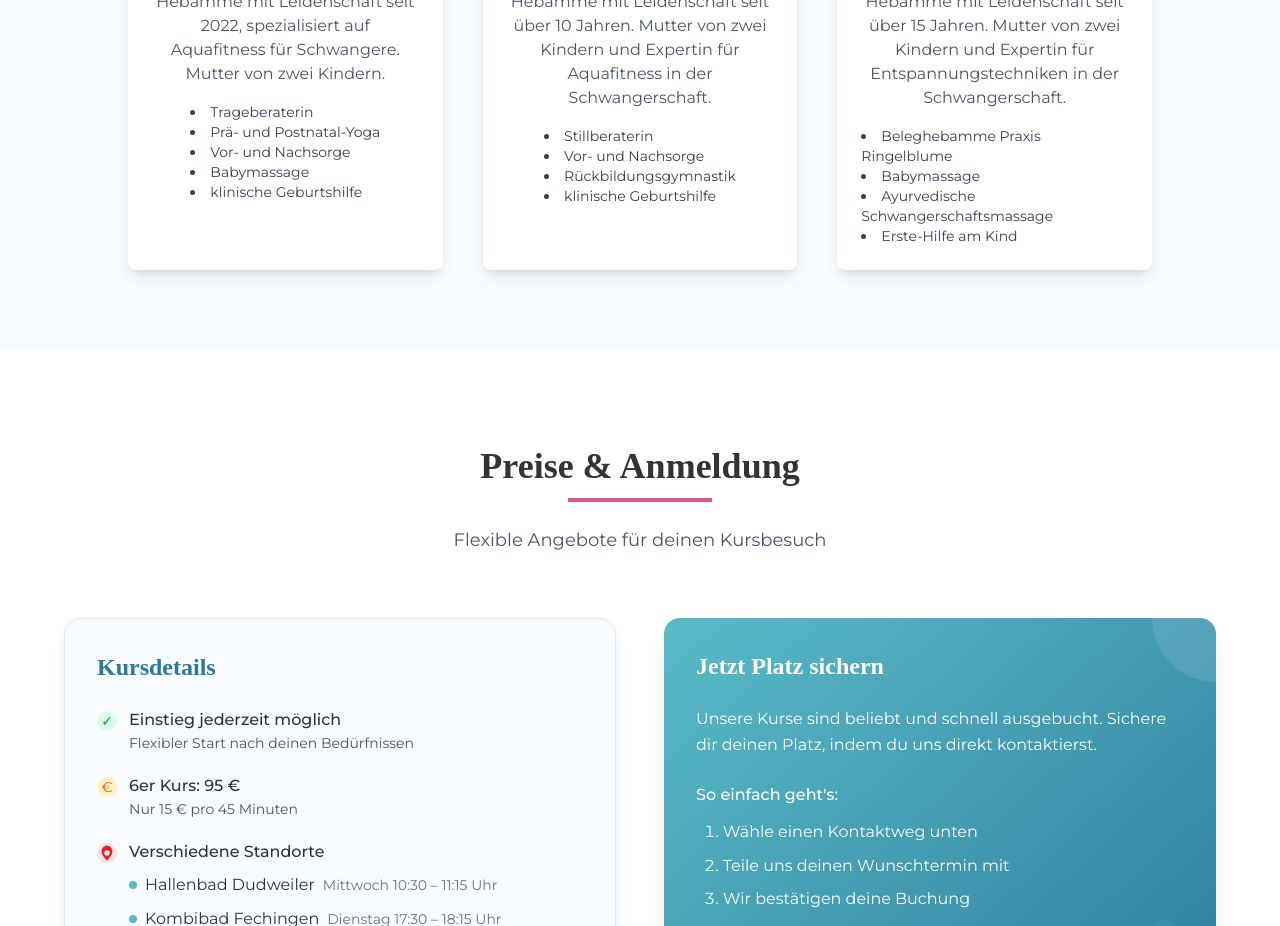
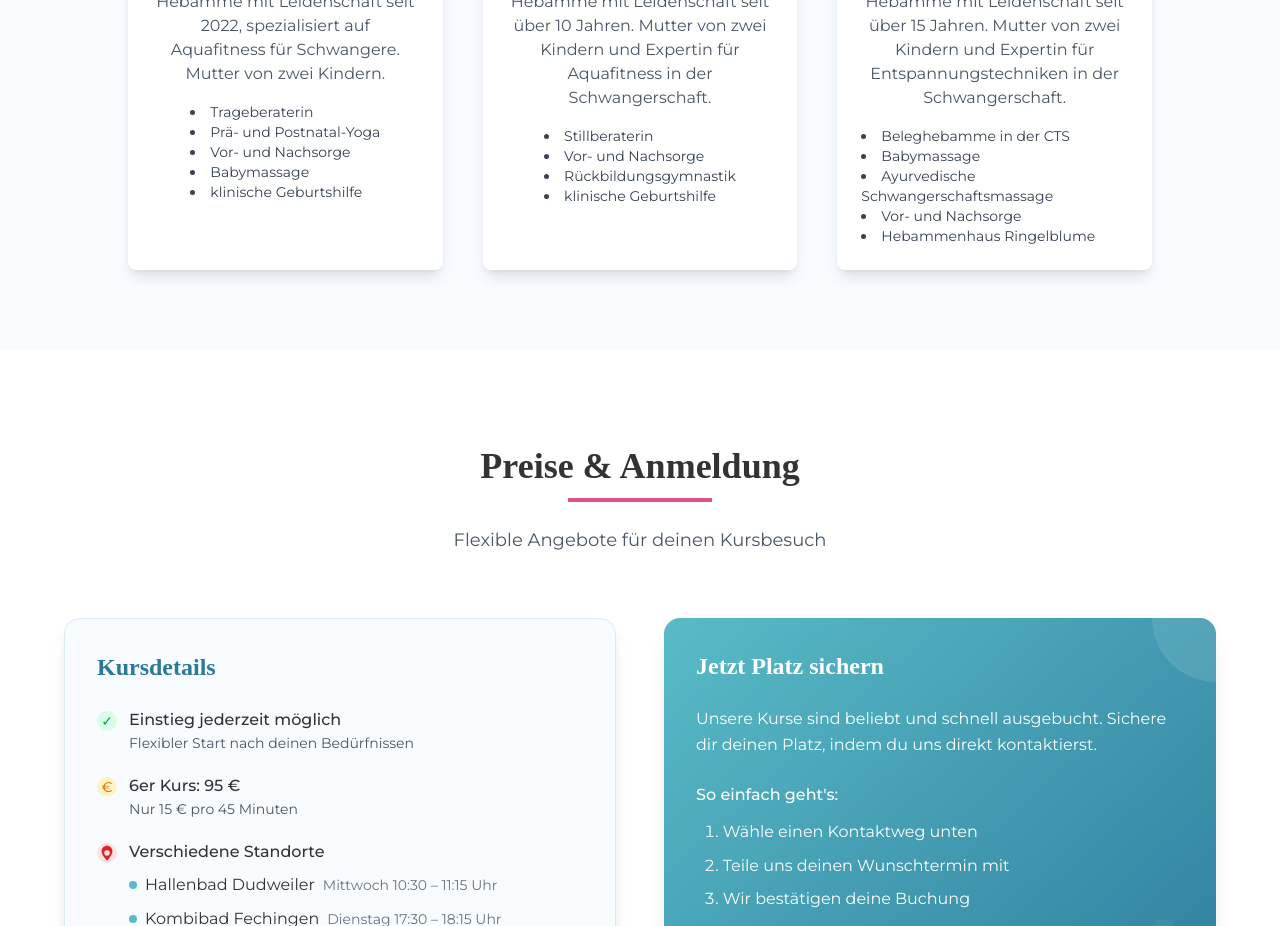
Before and after one commit to tmuellertom/aquafit-mama, a React (Vite) app: page / in a window 1280 px wide. Shown: the part 3060-3986 px from the top of the page. Built offline with nearby package versions, Linux system fonts and the light colour scheme; a web font is replaced by a local one.

Commit message:
Qualifikationen Ina

```diff
--- a/src/components/TeamSection.jsx
+++ b/src/components/TeamSection.jsx
@@ -33,10 +33,11 @@ const team = [
     description:
       "Hebamme mit Leidenschaft seit über 15 Jahren. Mutter von zwei Kindern und Expertin für Entspannungstechniken in der Schwangerschaft.",
     qualifikationen: [
-      "Beleghebamme Praxis Ringelblume",
+      "Beleghebamme in der CTS",
       "Babymassage",
       "Ayurvedische Schwangerschaftsmassage",
-      "Erste-Hilfe am Kind",
+      "Vor- und Nachsorge",
+      "Hebammenhaus Ringelblume",
     ],
   },
 ];
```
